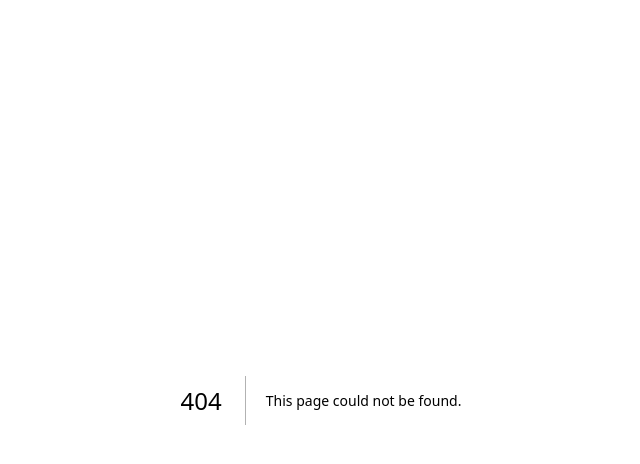
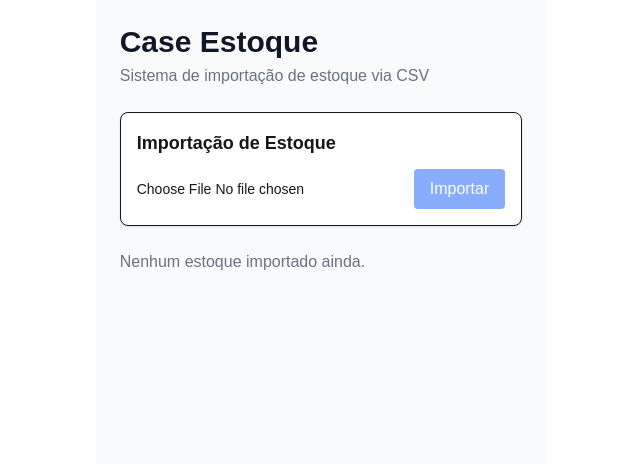
Before and after one commit to igormartins87/estoque-case, a Next.js app: page /estoque in a window 1280 px wide. Before the commit this address had no page. Shown: the top 464 px of the page, without its empty margins (319-959 px from the left). Built offline with nearby package versions, Linux system fonts and the light colour scheme.

Commit message:
feat: adiciona interface de importacao de estoque

```diff
--- /dev/null
+++ b/app/estoque/components/ImportarCsv.tsx
@@ -0,0 +1,70 @@
+"use client";
+
+import { useState } from "react";
+
+type ImportarCsvProps = {
+  aoImportarComSucesso: () => void;
+};
+
+export default function ImportarCsv({ aoImportarComSucesso }: ImportarCsvProps) {
+  const [arquivo, setArquivo] = useState<File | null>(null);
+  const [enviando, setEnviando] = useState(false);
+  const [mensagem, setMensagem] = useState<string | null>(null);
+
+  function handleSelecionarArquivo(evento: React.ChangeEvent<HTMLInputElement>) {
+    const arquivoSelecionado = evento.target.files?.[0] ?? null;
+    setArquivo(arquivoSelecionado);
+    setMensagem(null);
+  }
+
+  async function handleImportar() {
+    if (!arquivo) return;
+
+    setEnviando(true);
+    setMensagem(null);
+
+    const formData = new FormData();
+    formData.append("arquivo", arquivo);
+
+    const resposta = await fetch("/api/estoque/import", {
+      method: "POST",
+      body: formData,
+    });
+
+    const dados = await resposta.json();
+
+    if (!resposta.ok) {
+      setMensagem(`Erro: ${dados.mensagem ?? "arquivo rejeitado."}`);
+    } else {
+      setMensagem(`Importação concluída: ${dados.importados} linha(s) importada(s).`);
+      aoImportarComSucesso();
+    }
+
+    setEnviando(false);
+  }
+
+  return (
+    <div className="border rounded-lg p-4 flex flex-col gap-3 bg-white shadow-sm">
+      <h2 className="font-semibold text-lg">Importação de Estoque</h2>
+
+      <div className="flex items-center gap-3">
+        <input
+          type="file"
+          accept=".csv"
+          onChange={handleSelecionarArquivo}
+          className="text-sm"
+        />
+
+        <button
+          onClick={handleImportar}
+          disabled={!arquivo || enviando}
+          className="bg-blue-600 text-white px-4 py-2 rounded hover:bg-blue-700 disabled:opacity-50 disabled:cursor-not-allowed transition-colors"
+        >
+          {enviando ? "Importando..." : "Importar"}
+        </button>
+      </div>
+
+      {mensagem && <p className="text-sm text-gray-700">{mensagem}</p>}
+    </div>
+  );
+}
--- /dev/null
+++ b/app/estoque/page.tsx
@@ -0,0 +1,50 @@
+"use client";
+
+import { useEffect, useState } from "react";
+import type { EstoqueSnapshot } from "@/lib/estoque-types";
+import ImportarCsv from "./components/ImportarCsv";
+
+export default function EstoquePage() {
+  const [snapshot, setSnapshot] = useState<EstoqueSnapshot | null>(null);
+  const [carregando, setCarregando] = useState(true);
+
+  async function carregarSnapshot() {
+    setCarregando(true);
+    try {
+      const resposta = await fetch("/api/estoque");
+      const dados: EstoqueSnapshot = await resposta.json();
+      setSnapshot(dados);
+    } catch (e) {
+      console.error("Erro ao carregar snapshot:", e);
+      setSnapshot(null);
+    }
+    setCarregando(false);
+  }
+
+  useEffect(() => {
+    carregarSnapshot();
+  }, []);
+
+  return (
+    <main className="max-w-6xl mx-auto p-6 space-y-6 bg-gray-50 min-h-screen">
+      <div className="space-y-1">
+        <h1 className="text-3xl font-bold text-gray-900">Case Estoque</h1>
+        <p className="text-gray-500">Sistema de importação de estoque via CSV</p>
+      </div>
+
+      <ImportarCsv aoImportarComSucesso={carregarSnapshot} />
+
+      {carregando && <p className="text-gray-500">Carregando...</p>}
+
+      {!carregando && snapshot && snapshot.estoque.length === 0 && (
+        <p className="text-gray-500">Nenhum estoque importado ainda.</p>
+      )}
+
+      {!carregando && snapshot && snapshot.estoque.length > 0 && (
+        <div className="bg-gray-900 text-green-400 p-4 rounded-lg overflow-auto text-xs font-mono">
+          <pre>{JSON.stringify(snapshot, null, 2)}</pre>
+        </div>
+      )}
+    </main>
+  );
+}
--- a/app/page.tsx
+++ b/app/page.tsx
@@ -1,69 +1,5 @@
-import Image from "next/image";
+import { redirect } from "next/navigation";
 
 export default function Home() {
-  return (
-    <div className="flex flex-col flex-1 items-center justify-center bg-zinc-50 font-sans dark:bg-black">
-      <main className="flex flex-1 w-full max-w-3xl flex-col items-center justify-between py-32 px-16 bg-white dark:bg-black sm:items-start">
-        <Image
-          className="dark:invert h-5 w-[100px]"
-          src="/next.svg"
-          alt="Next.js logo"
-          width={100}
-          height={20}
-          priority
-        />
-        <div className="flex flex-col items-center gap-6 text-center sm:items-start sm:text-left">
-          <h1 className="max-w-xs text-3xl font-semibold leading-10 tracking-tight text-black dark:text-zinc-50">
-            To get started, edit the{" "}
-            <code className="rounded bg-black/[.06] px-1.5 py-0.5 font-mono text-[0.9em] dark:bg-white/[.08]">
-              page.tsx
-            </code>{" "}
-            file.
-          </h1>
-          <p className="max-w-md text-lg leading-8 text-zinc-600 dark:text-zinc-400">
-            Looking for a starting point or more instructions? Head over to{" "}
-            <a
-              href="https://vercel.com/templates?framework=next.js&utm_source=create-next-app&utm_medium=appdir-template-tw&utm_campaign=create-next-app"
-              className="font-medium text-zinc-950 dark:text-zinc-50"
-            >
-              Templates
-            </a>{" "}
-            or the{" "}
-            <a
-              href="https://nextjs.org/learn?utm_source=create-next-app&utm_medium=appdir-template-tw&utm_campaign=create-next-app"
-              className="font-medium text-zinc-950 dark:text-zinc-50"
-            >
-              Learning
-            </a>{" "}
-            center.
-          </p>
-        </div>
-        <div className="flex flex-col gap-4 text-base font-medium sm:flex-row">
-          <a
-            className="flex h-12 w-full items-center justify-center gap-2 rounded-full bg-foreground px-5 text-background transition-colors hover:bg-[#383838] dark:hover:bg-[#ccc] md:w-[158px]"
-            href="https://vercel.com/new?utm_source=create-next-app&utm_medium=appdir-template-tw&utm_campaign=create-next-app"
-            target="_blank"
-            rel="noopener noreferrer"
-          >
-            <Image
-              className="dark:invert h-[14px] w-4"
-              src="/vercel.svg"
-              alt="Vercel logomark"
-              width={16}
-              height={14}
-            />
-            Deploy Now
-          </a>
-          <a
-            className="flex h-12 w-full items-center justify-center rounded-full border border-solid border-black/[.08] px-5 transition-colors hover:border-transparent hover:bg-black/[.04] dark:border-white/[.145] dark:hover:bg-[#1a1a1a] md:w-[158px]"
-            href="https://nextjs.org/docs?utm_source=create-next-app&utm_medium=appdir-template-tw&utm_campaign=create-next-app"
-            target="_blank"
-            rel="noopener noreferrer"
-          >
-            Documentation
-          </a>
-        </div>
-      </main>
-    </div>
-  );
+  redirect("/estoque");
 }
```
